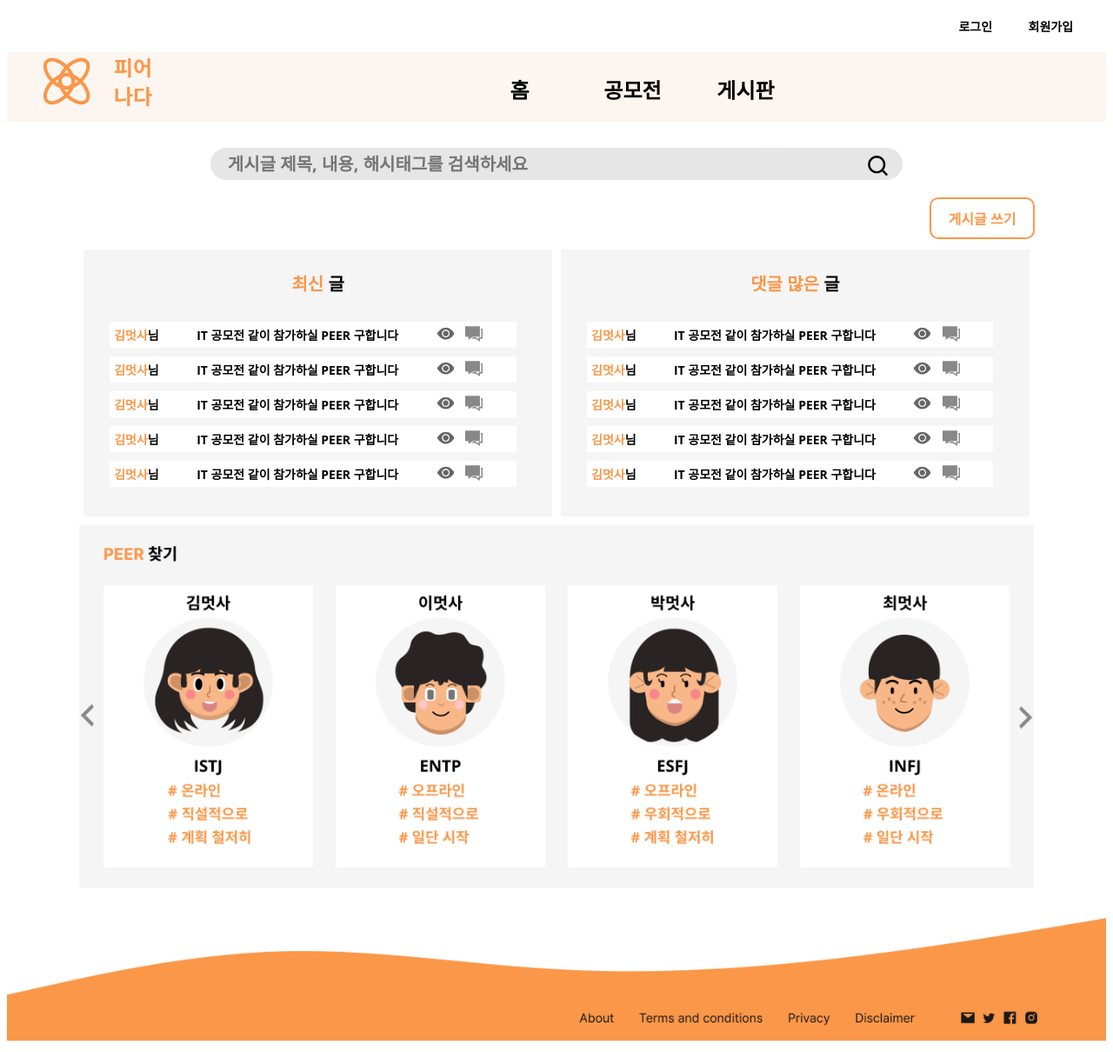
After one commit to HERETHON1/PeerNada-Client, a Django app: page /allcontent/ in a window 1280 px wide. The commit adds this page. Shown: the whole page at 87% size. Run offline with Django 4.2, Linux system fonts and the light colour scheme.

Commit message:
[mod] front랑 머지 중 오류

```diff
--- /dev/null
+++ b/comapp/templates/allcontent.html
@@ -0,0 +1,207 @@
+<!DOCTYPE html>
+<html lang="en">
+  <head>
+    <meta charset="UTF-8" />
+    <link rel="stylesheet" href="/css/allcontent.css" />
+    <link rel="stylesheet" href="/css/homePage.css" />
+    <meta http-equiv="X-UA-Compatible" content="IE=edge" />
+    <meta name="viewport" content="width=device-width, initial-scale=1.0" />
+    <link rel="preconnect" href="https://fonts.googleapis.com" />
+    <link rel="preconnect" href="https://fonts.gstatic.com" crossorigin />
+    <link
+      href="https://fonts.googleapis.com/css2?family=Open+Sans:wght@300;700&display=swap"
+      rel="stylesheet"
+    />
+    <title>Document</title>
+  </head>
+  <body>
+    <header>
+      <a href="{%url 'login'%}">로그인</a>
+      <a class="headersign" href="{%url 'signup'%}">회원가입</a>
+    </header>
+    <nav class="navbar">
+      <div class="navbar_logo">
+        <img src="./image/navLogo.svg" />
+      </div>
+      <ul class="navbar_menu">
+        <li><a href="{%url 'index'%}">홈</a></li>
+        <li><a href="">공모전</a></li>
+        <li><a href="{%url 'allcontent'%}">게시판</a></li>
+      </ul>
+    </nav>
+    <div class="mainbox">
+      <section class="searchcontainer">
+        <div class="search">
+          <input
+            type="text"
+            class="searchinput"
+            placeholder="게시글 제목, 내용, 해시태그를 검색하세요"
+          />
+          <input class="searchbtn" type="image" src="img/search.png" />
+        </div>
+      </section>
+      <input type="button" id="postbtn" value="게시글 쓰기" />
+      <section class="contentlist">
+        <div class="content">
+          <div style="margin-bottom: 30px">
+            <span class="orange">최신</span> 글
+          </div>
+          <div style="height: 200px; overflow-y: auto; overflow-x: hidden">
+            <table>
+              <tbody>
+                <tr class="line">
+                  <td><span class="orange">김멋사</span>님</td>
+                  <td>IT 공모전 같이 참가하실 PEER 구합니다</td>
+                  <td>
+                    <img
+                      style="width: 20px; padding-right: 10px"
+                      src="img/watch.png"
+                    />
+                    <img style="width: 20px" src="img/comment.png" />
+                  </td>
+                </tr>
+                <tr class="line">
+                  <td><span class="orange">김멋사</span>님</td>
+                  <td>IT 공모전 같이 참가하실 PEER 구합니다</td>
+                  <td>
+                    <img
+                      style="width: 20px; padding-right: 10px"
+                      src="img/watch.png"
+                    />
+                    <img style="width: 20px" src="img/comment.png" />
+                  </td>
+                </tr>
+                <tr class="line">
+                  <td><span class="orange">김멋사</span>님</td>
+                  <td>IT 공모전 같이 참가하실 PEER 구합니다</td>
+                  <td>
+                    <img
+                      style="width: 20px; padding-right: 10px"
+                      src="img/watch.png"
+                    />
+                    <img style="width: 20px" src="img/comment.png" />
+                  </td>
+                </tr>
+                <tr class="line">
+                  <td><span class="orange">김멋사</span>님</td>
+                  <td>IT 공모전 같이 참가하실 PEER 구합니다</td>
+                  <td>
+                    <img
+                      style="width: 20px; padding-right: 10px"
+                      src="img/watch.png"
+                    />
+                    <img style="width: 20px" src="img/comment.png" />
+                  </td>
+                </tr>
+                <tr class="line">
+                  <td><span class="orange">김멋사</span>님</td>
+                  <td>IT 공모전 같이 참가하실 PEER 구합니다</td>
+                  <td>
+                    <img
+                      style="width: 20px; padding-right: 10px"
+                      src="img/watch.png"
+                    />
+                    <img style="width: 20px" src="img/comment.png" />
+                  </td>
+                </tr>
+                <tr class="line">
+                  <td><span class="orange">김멋사</span>님</td>
+                  <td>IT 공모전 같이 참가하실 PEER 구합니다</td>
+                  <td>
+                    <img
+                      style="width: 20px; padding-right: 10px"
+                      src="img/watch.png"
+                    />
+                    <img style="width: 20px" src="img/comment.png" />
+                  </td>
+                </tr>
+              </tbody>
+            </table>
+          </div>
+        </div>
+        <div class="content">
+          <div style="margin-bottom: 30px">
+            <span class="orange">댓글 많은</span> 글
+          </div>
+          <div style="height: 200px; overflow-y: auto; overflow-x: hidden">
+            <table>
+              <tbody>
+                <tr class="line">
+                  <td><span class="orange">김멋사</span>님</td>
+                  <td>IT 공모전 같이 참가하실 PEER 구합니다</td>
+                  <td>
+                    <img
+                      style="width: 20px; padding-right: 10px"
+                      src="img/watch.png"
+                    />
+                    <img style="width: 20px" src="img/comment.png" />
+                  </td>
+                </tr>
+                <tr class="line">
+                  <td><span class="orange">김멋사</span>님</td>
+                  <td>IT 공모전 같이 참가하실 PEER 구합니다</td>
+                  <td>
+                    <img
+                      style="width: 20px; padding-right: 10px"
+                      src="img/watch.png"
+                    />
+                    <img style="width: 20px" src="img/comment.png" />
+                  </td>
+                </tr>
+                <tr class="line">
+                  <td><span class="orange">김멋사</span>님</td>
+                  <td>IT 공모전 같이 참가하실 PEER 구합니다</td>
+                  <td>
+                    <img
+                      style="width: 20px; padding-right: 10px"
+                      src="img/watch.png"
+                    />
+                    <img style="width: 20px" src="img/comment.png" />
+                  </td>
+                </tr>
+                <tr class="line">
+                  <td><span class="orange">김멋사</span>님</td>
+                  <td>IT 공모전 같이 참가하실 PEER 구합니다</td>
+                  <td>
+                    <img
+                      style="width: 20px; padding-right: 10px"
+                      src="img/watch.png"
+                    />
+                    <img style="width: 20px" src="img/comment.png" />
+                  </td>
+                </tr>
+                <tr class="line">
+                  <td><span class="orange">김멋사</span>님</td>
+                  <td>IT 공모전 같이 참가하실 PEER 구합니다</td>
+                  <td>
+                    <img
+                      style="width: 20px; padding-right: 10px"
+                      src="img/watch.png"
+                    />
+                    <img style="width: 20px" src="img/comment.png" />
+                  </td>
+                </tr>
+                <tr class="line">
+                  <td><span class="orange">김멋사</span>님</td>
+                  <td>IT 공모전 같이 참가하실 PEER 구합니다</td>
+                  <td>
+                    <img
+                      style="width: 20px; padding-right: 10px"
+                      src="img/watch.png"
+                    />
+                    <img style="width: 20px" src="img/comment.png" />
+                  </td>
+                </tr>
+              </tbody>
+            </table>
+          </div>
+        </div>
+      </section>
+      <section class="findPeer">
+        <img style="width: 100%" src="img/findPeer.png" />
+      </section>
+    </div>
+    <img style="width: 100%" src="img/Vector.png" />
+    <script src="js/allcontent.js"></script>
+  </body>
+</html>
--- a/comapp/templates/base.html
+++ b/comapp/templates/base.html
@@ -50,7 +50,7 @@
       <ul class="navbar_menu">
         <li><a href="{% url 'home' %}">홈</a></li>
         <li><a href="">공모전</a></li>
-        <li><a href="">게시판</a></li>
+        <li><a href="{%url 'allcontent'%}">게시판</a></li>
       </ul>
     </nav>
     <img class="mainImg" src="./static/img/home.svg" />
--- a/comapp/views.py
+++ b/comapp/views.py
@@ -90,3 +90,6 @@ def search(request):
 
     else:
         return render(request, 'search.html')
+
+def post(request):
+    return render(request, 'allcontent.html')
--- a/competition/urls.py
+++ b/competition/urls.py
@@ -6,6 +6,7 @@ from accounts import views as accounts_views
 urlpatterns = [
     path('admin/', admin.site.urls),
     path('', views.home, name='home'),
+    path('allcontent/', views.post, name="allcontent"),
     path('postcreate/', views.postcreate, name='postcreate'),
     path('detail/<int:post_id>', views.detail, name='detail'),
     path('new_comment/<int:post_id>', views.new_comment, name='new_comment'),
```
Also changed, not shown: allcontent.html (deleted, +0 -161 lines), comapp/templates/detail.html (+107 -24 lines), comapp/templates/index.html (+28 -58 lines), detail.html (deleted, +0 -109 lines), index.html (deleted, +0 -28 lines), comapp/templates/content.html (renamed from content.html), comapp/templates/loginPage.html (renamed from loginPage.html), comapp/templates/memberPage.html (renamed from memberPage.html), comapp/templates/signupPage.html (renamed from signupPage.html), db.sqlite3.
